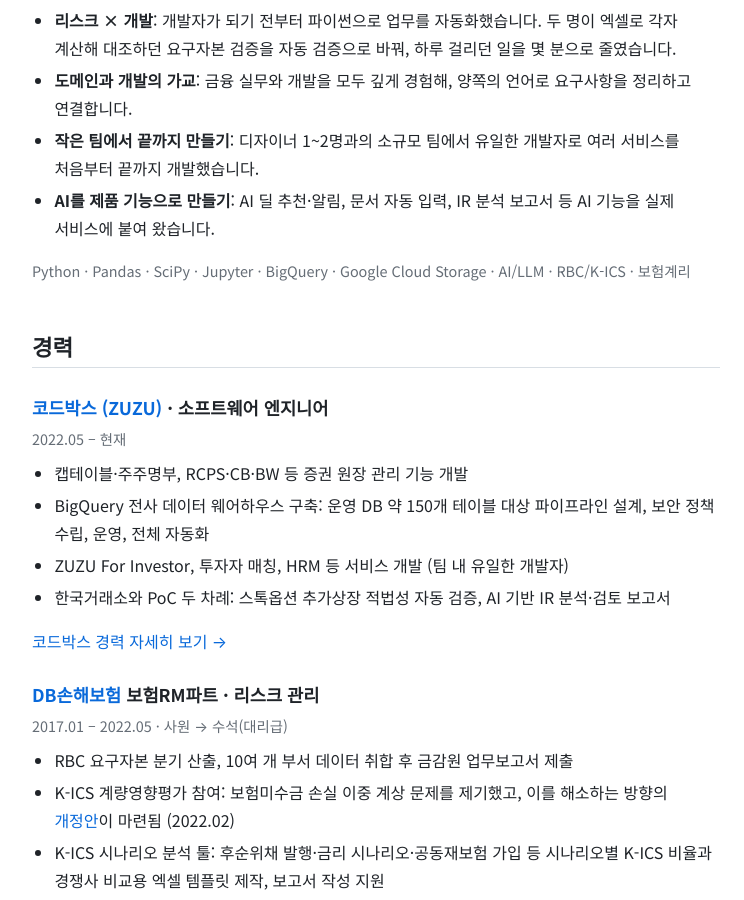
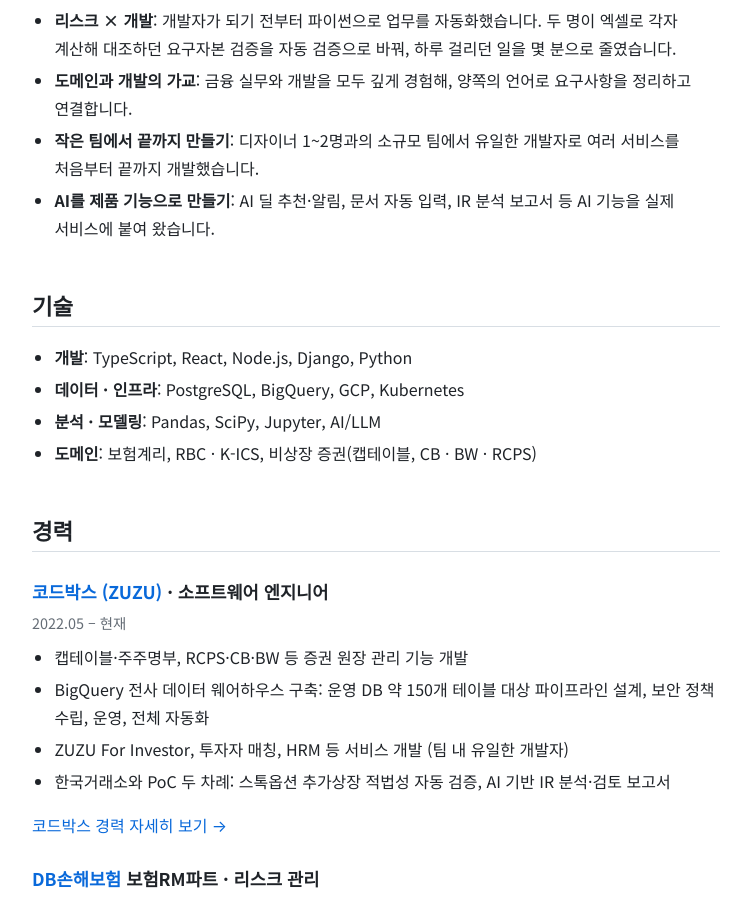
Before and after one commit to lee3jjang/lee3jjang.github.io, a Jekyll site: the page index.html, which Jekyll copies as it is, in a window 1280 px wide and 900 px high, scrolled down 776 px. Shown: the whole window, without its empty margins (264-1008 px from the left). Built offline with Jekyll 4.4.1, drawn with Linux system fonts in a browser that asks for light colours.

Commit message:
Add tech stack: TypeScript, React, Node, Django, PostgreSQL, GCP, Kubernetes
Co-Authored-By: Claude Opus 5.5 <noreply@anthropic.com>
Claude-Session: https://claude.ai/code/session_01FQcZ9NvT4xWix5fn3qwK7M

```diff
--- a/index.html
+++ b/index.html
@@ -50,8 +50,14 @@
     <li><strong>작은 팀에서 끝까지 만들기</strong>: 디자이너 1~2명과의 소규모 팀에서 유일한 개발자로 여러 서비스를 처음부터 끝까지 개발했습니다.</li>
     <li><strong>AI를 제품 기능으로 만들기</strong>: AI 딜 추천·알림, 문서 자동 입력, IR 분석 보고서 등 AI 기능을 실제 서비스에 붙여 왔습니다.</li>
   </ul>
-  <p class="meta">Python · Pandas · SciPy · Jupyter · BigQuery · Google Cloud Storage · AI/LLM · RBC/K-ICS · 보험계리</p>
-  <!-- TODO: 주로 쓰는 언어·프레임워크를 위 줄에 추가하세요 -->
+
+  <h2>기술</h2>
+  <ul>
+    <li><strong>개발</strong>: TypeScript, React, Node.js, Django, Python</li>
+    <li><strong>데이터 · 인프라</strong>: PostgreSQL, BigQuery, GCP, Kubernetes</li>
+    <li><strong>분석 · 모델링</strong>: Pandas, SciPy, Jupyter, AI/LLM</li>
+    <li><strong>도메인</strong>: 보험계리, RBC · K-ICS, 비상장 증권(캡테이블, CB · BW · RCPS)</li>
+  </ul>
 
   <h2>경력</h2>
 
--- a/kodebox.html
+++ b/kodebox.html
@@ -27,6 +27,8 @@
     디자이너와 단둘이, 때로는 PO까지 셋이 한 팀이 되어 서비스를 만들어 왔고,
     모든 프로젝트에서 팀의 유일한 개발자로 개발을 처음부터 끝까지 맡았습니다.
   </p>
+
+  <p class="meta">TypeScript · React · Node.js · Django · Python · PostgreSQL · BigQuery · GCP · Kubernetes</p>
 
   <!-- 회사 소개 숫자는 회사 공식 자료 기준. 공개 전 최신 값인지 확인하세요. -->
   <p>
```
